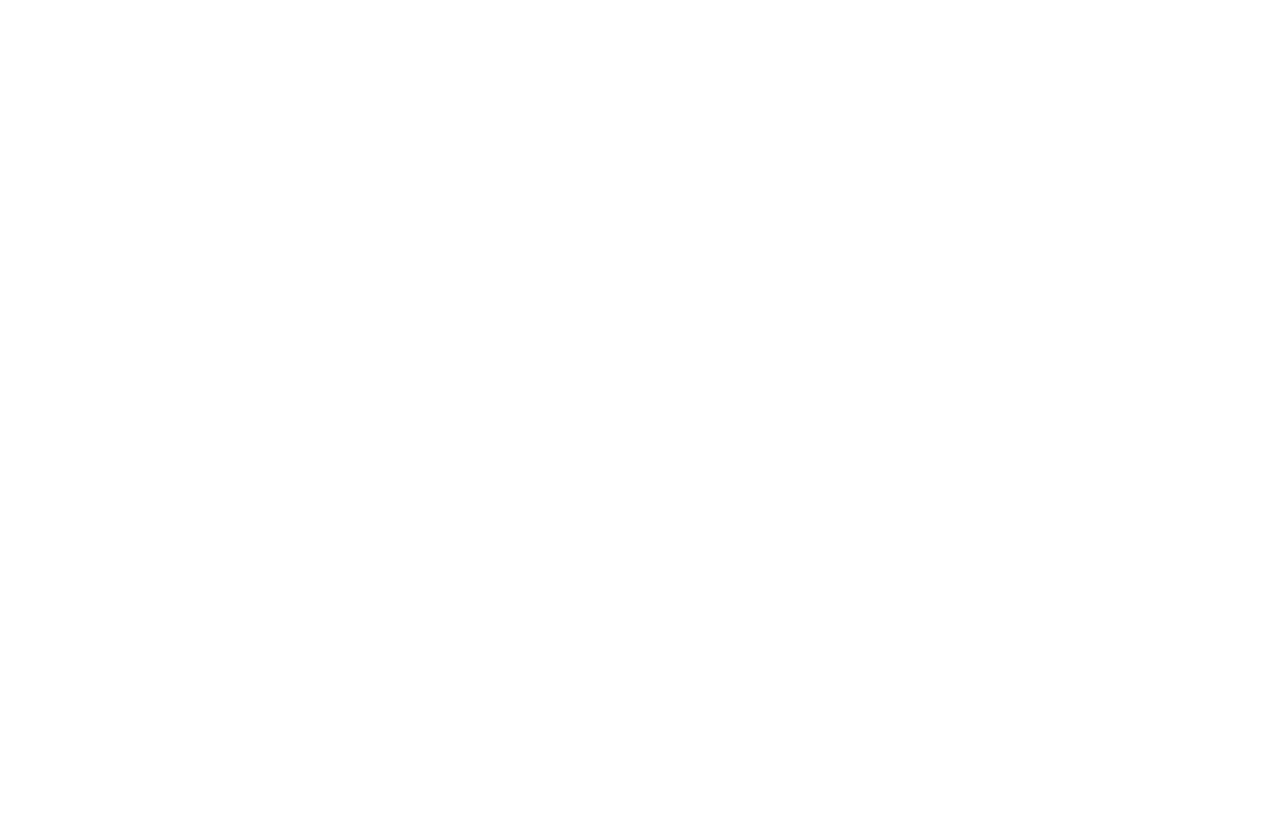
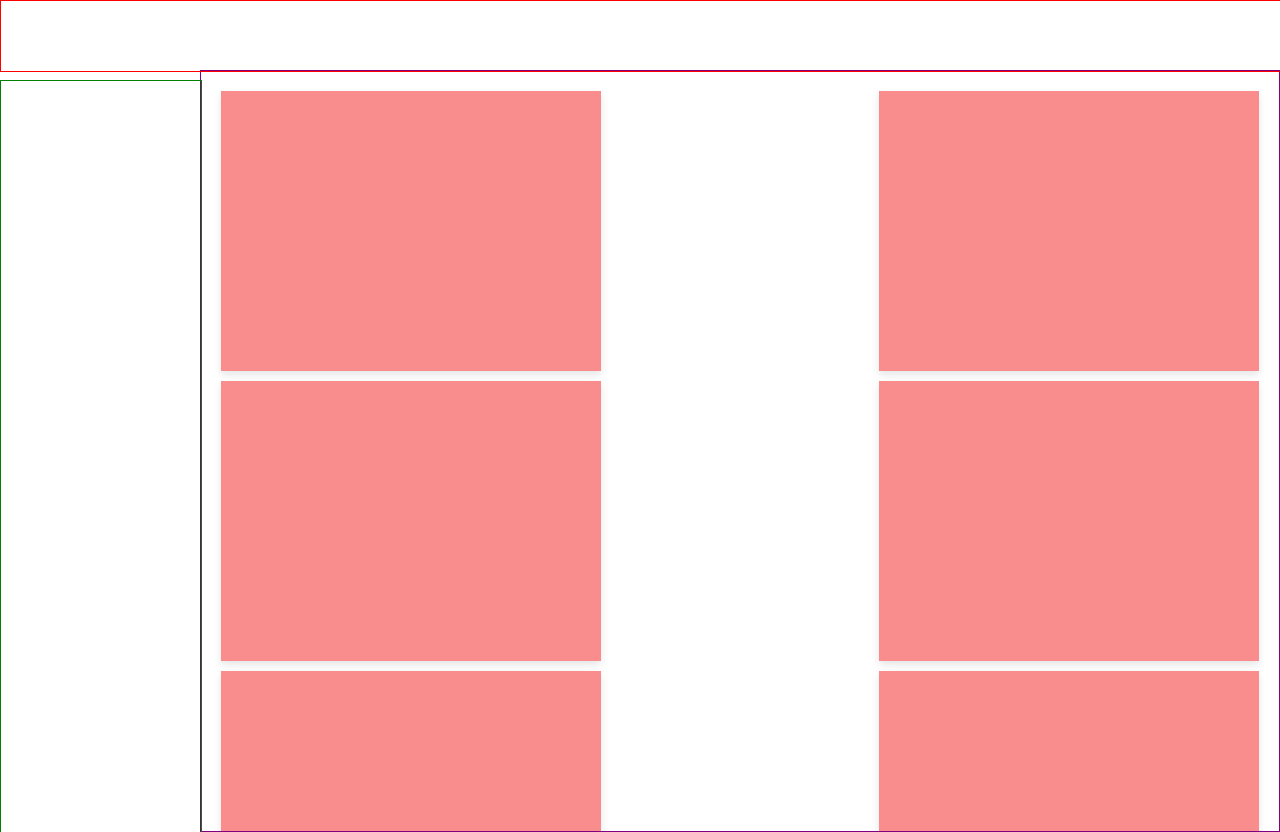
Before and after one commit to Sandip040401/youtubeClone, a plain HTML site: page index.html in a window 1280 px wide. Before the commit the page ends 800 px from the top, so only its background shows below. Drawn offline with Linux system fonts and the light colour scheme.

Commit message:
first Commit

```diff
--- a/index.html
+++ b/index.html
@@ -18,11 +18,28 @@
             <div class="notification"></div>
             <div class="profile"></div>
         </div>
-        <div class="section">
+        <div class="sidebar">
 
         </div>
         <div class="main">
-
+            <div class="card"></div>
+            <div class="card"></div>
+            <div class="card"></div>
+            <div class="card"></div>
+            <div class="card"></div>
+            <div class="card"></div>
+            <div class="card"></div>
+            <div class="card"></div>
+            <div class="card"></div>
+            <div class="card"></div>
+            <div class="card"></div>
+            <div class="card"></div>
+            <div class="card"></div>
+            <div class="card"></div>
+            <div class="card"></div>
+            <div class="card"></div>
+            <div class="card"></div>
+            <div class="card"></div>
         </div>
     </div>
 </body>
--- a/styles.css
+++ b/styles.css
@@ -0,0 +1,60 @@
+body {
+    margin: 0;
+    padding: 60px 0 0 0; /* Add top padding for the fixed navbar */
+    overflow: hidden;
+}
+
+.container {
+    display: flex;
+}
+
+.navbar {
+    border: 1px red solid;
+    color: #fff;
+    padding: 15px;
+    position: fixed;
+    top: 0;
+    width: 100%;
+    height: 40px; /* Increase the height to make room for the content below */
+    z-index: 1000;
+}
+
+.navbar div {
+    display: inline-block;
+    margin-right: 10px;
+}
+
+.sidebar {
+    margin-top: 80px; /* Adjust the margin to make room for the fixed navbar */
+    border: 1px solid green;
+    width: 200px;
+    height: 100%;
+    position: fixed;
+    top: 0;
+    left: 0;
+    overflow-y: auto;
+}
+
+.main {
+    margin-top: 10px; /* Adjust the margin to make room for the fixed navbar */
+    border: 1px solid purple;
+    margin-left: 200px;
+    height: calc(100vh - 80px); /* Subtract the navbar height from the viewport height */
+    width: 100%;
+    padding: 20px;
+    display: flex;
+    flex-wrap: wrap;
+    justify-content: space-between;
+    overflow-y: auto; /* Add vertical scroll to the main content */
+    max-height: calc(100vh - 80px); /* Limit the max height of the main content */
+}
+
+.card {
+    /* margin-right: 50px; */
+    margin-bottom: 10px;
+    background-color: #f98c8c;
+    padding: 15px;
+    height: 250px;
+    width: 350px;
+    box-shadow: 0 4px 8px rgba(0, 0, 0, 0.1);
+}
```
